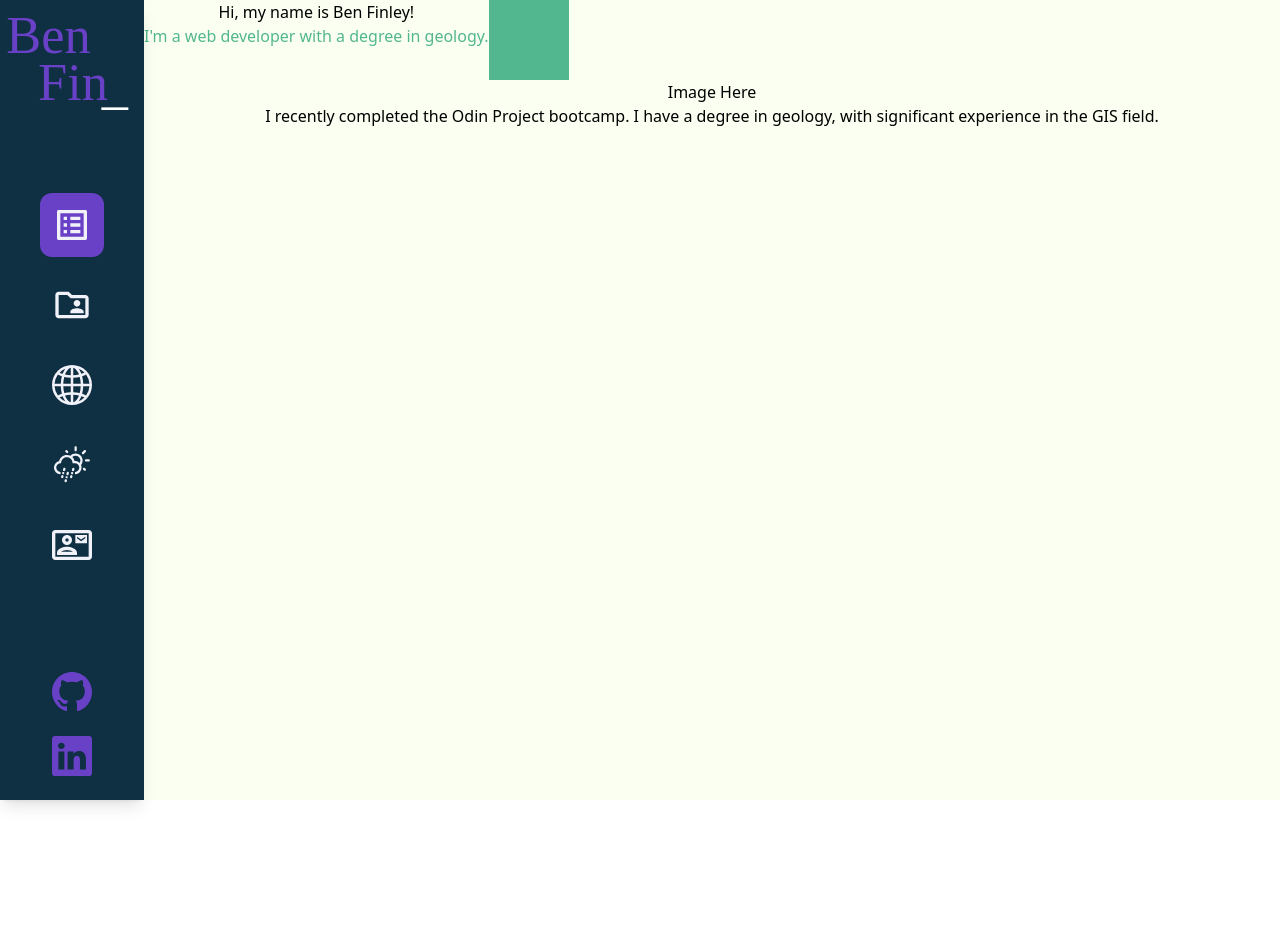
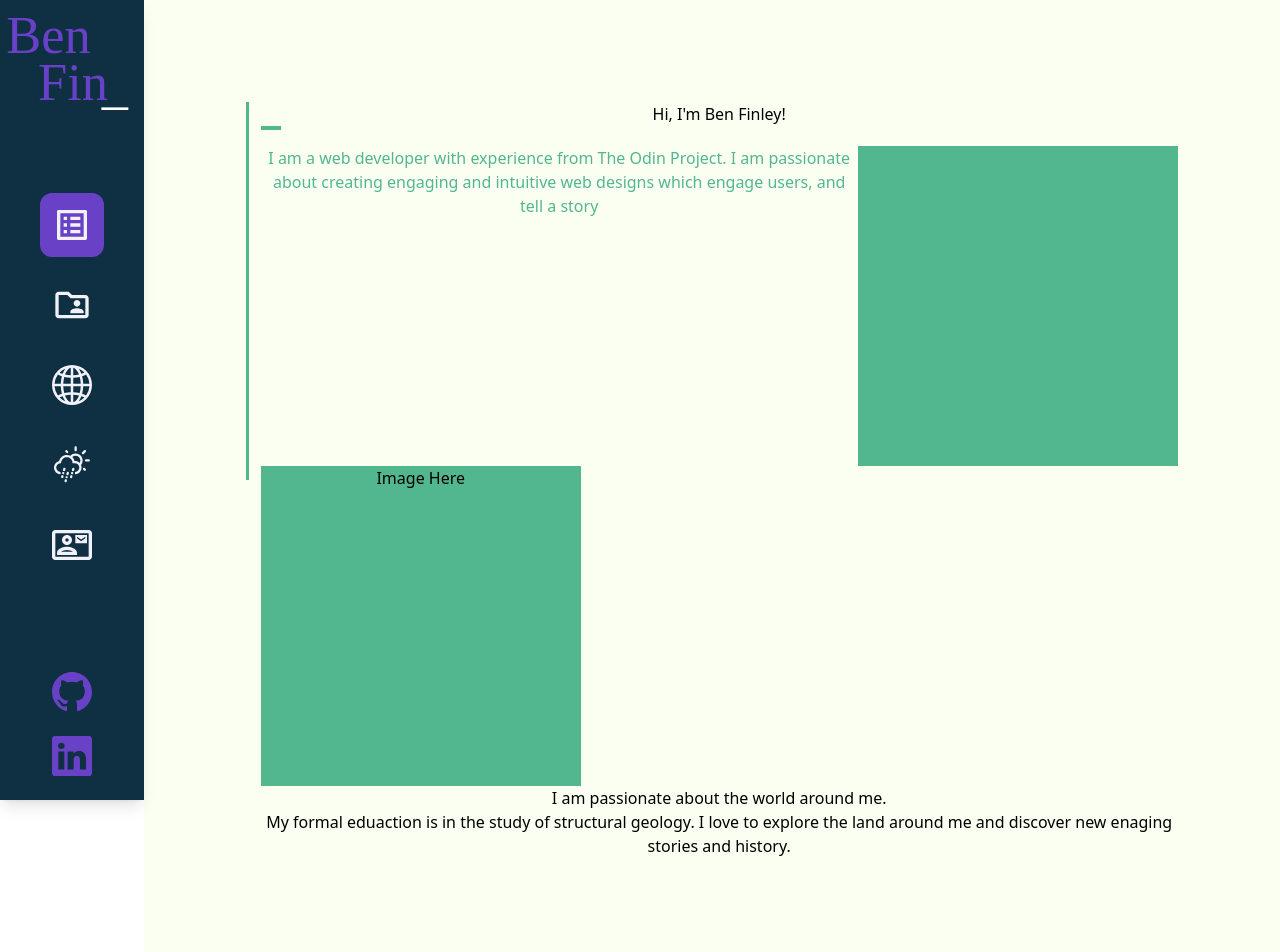
Before and after one commit to BenFin75/PortfolioWebsite, a React (Create React App) app: page / in a window 1280 px wide. Shown: the top 952 px of the page. Before the commit the page ends 800 px from the top, so only its background shows below. Built offline with nearby package versions, Linux system fonts and the light colour scheme.

Commit message:
worked on styling of home page

```diff
--- a/src/components/Home.jsx
+++ b/src/components/Home.jsx
@@ -1,23 +1,32 @@
 const Home = () => {
   return (
-    <div className="home bg-mainPrimary flex-1 flex-col">
-      <div className="intro flex-1 flex">
+    <div className="home bg-mainPrimary flex-1 flex p-[8vw]">
+      <div className="divider w-1 h-[50%]  bg-mainSecondary mr-3"></div>
+      <div className="main-content flex flex-col">
+        <div className="name">
+          Hi, I'm Ben Finley!
+        </div>
+        <div className="divider h-1 w-5 justify-self-center bg-mainSecondary"></div>
+        <div className="intro flex-1 flex mt-4">
           <div className="text-area">
-          <div className="name">
-            Hi, my name is Ben Finley!
-          </div>
             <div className="intro-blurb text-mainSecondary">
-            I'm a web developer with a degree in geology.
+            I am a web developer with experience from The Odin Project. I am passionate about creating engaging and intuitive web designs which engage users, and  tell a story
             </div>
           </div>
           <div className="headshot">
-          <div className="img h-20 w-20 bg-mainSecondary"></div>
+            <div className="img h-80 w-80 bg-mainSecondary"></div>
           </div>
         </div>
         <div className="education flex-1">
-        <div className="fieldShot">Image Here</div>
+          <div className="img h-80 w-80 bg-mainSecondary">Image Here</div>
+          <div className="text-area">
+            <div className="text-title">
+              I am passionate about the world around me.
+            </div>
             <div className="edu-blurb">
-          I recently completed the Odin Project bootcamp. I have a degree in geology, with significant experience in the GIS field.
+            My formal eduaction is in the study of structural geology. I love to explore the land around me and discover new enaging stories and history.
+            </div>
+          </div>
         </div>
       </div>
     </div>
```
Lines whose indentation alone changed are shown as unchanged.
